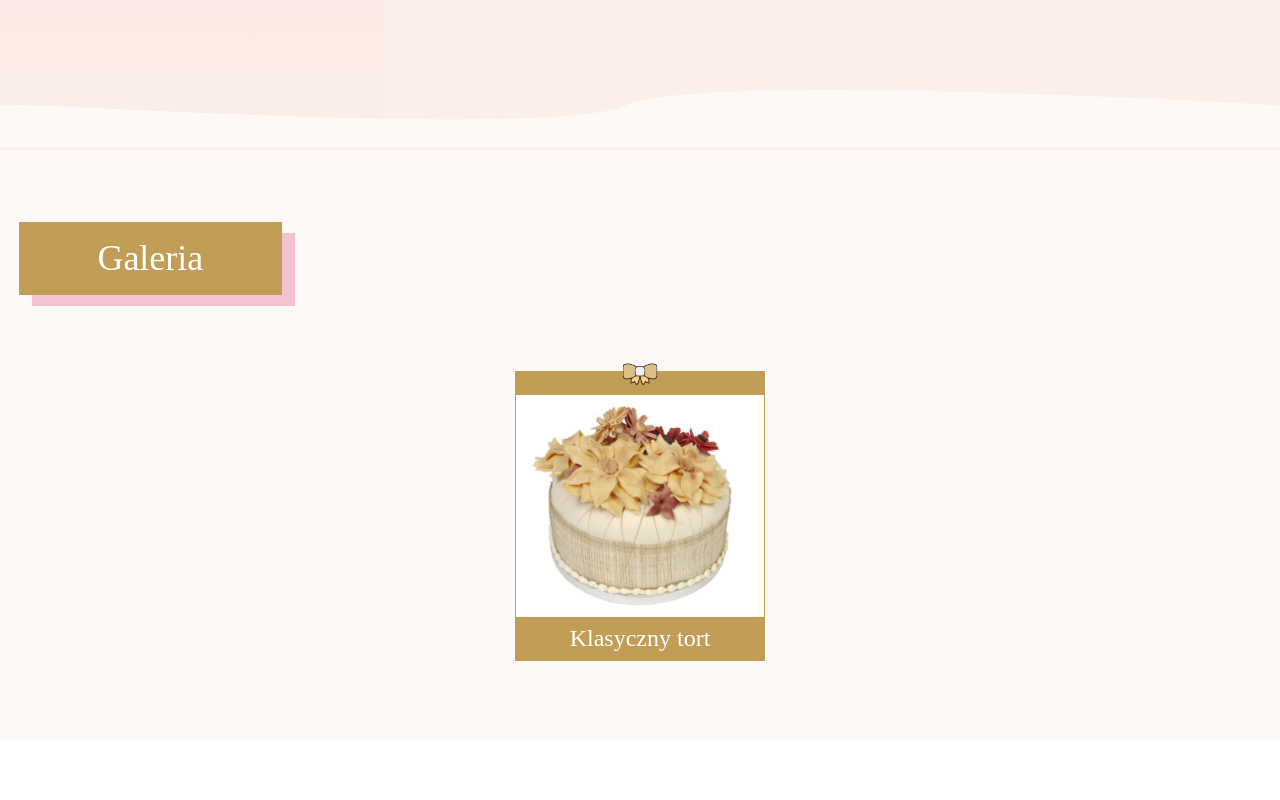
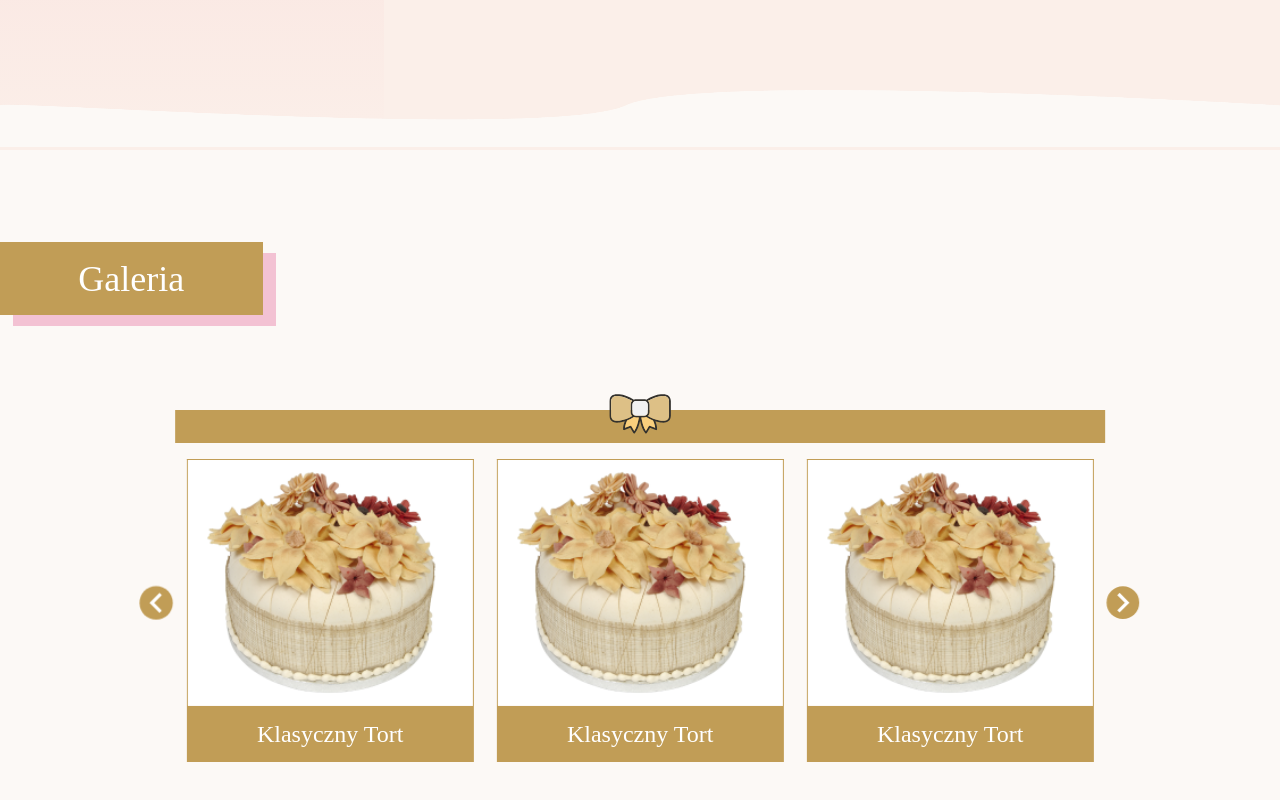
Before and after one commit to PioKl/Torty, a React (Create React App) app: page / in a window 1280 px wide. Shown: the part 1450-2250 px from the top of the page. Before the commit the page ends 2190 px from the top, so only its background shows below. Built offline with nearby package versions, Linux system fonts and the light colour scheme; a web font is replaced by a local one.

Commit message:
Gallery.js|Add new classes (desktop version)

```diff
--- a/src/components/Gallery.js
+++ b/src/components/Gallery.js
@@ -1,19 +1,87 @@
-import React from 'react';
+import React, { useContext } from 'react';
 import '../style/Gallery.scss';
+import { IsDesktopContext } from '../contexts/IsDesktopContext';
+import Slider from "react-slick";
 import galeria1 from '../images/galeria1.png';
+
+function SampleNextArrow(props) {
+    const { onClick } = props;
+    return (
+        <button type="button" onClick={onClick} className={`gallery-desktop__buttonArrow gallery-desktop__buttonArrow--right`}>
+        </button>
+
+    )
+}
+
+function SamplePreviousArrow(props) {
+    const { onClick } = props;
+    return (
+        <button type="button" onClick={onClick} className={`gallery-desktop__buttonArrow gallery-desktop__buttonArrow--left`}>
+        </button>
+
+    )
+}
+
 const Gallery = () => {
+    const { width } = useContext(IsDesktopContext);
+    const settings = {
+        dots: false,
+        infinite: true,
+        slidesToShow: 3,
+        slidesToScroll: 2,
+        nextArrow: <SampleNextArrow />,
+        prevArrow: <SamplePreviousArrow />,
+    };
     return (
+        <>
+            {width >= 1280 ?
+                <div id="gallery" className="gallery-desktop">
+                    <div className="gallery-desktop__section-title"></div>
+                    {/* <div className="gallery-desktop__images-container"> */}
+                    <Slider className="gallery-desktop__images-container" {...settings}>
+                        <div className="gallery-desktop__img-container">
+                            <img className="gallery-desktop__img" src={galeria1} alt="" />
+                            <div className="gallery-desktop__img-titleContainer">
+                                <h1 className="gallery-desktop__img-title">Klasyczny Tort</h1>
+                            </div>
+                        </div>
+                        <div className="gallery-desktop__img-container">
+                            <img className="gallery-desktop__img" src={galeria1} alt="" />
+                            <div className="gallery-desktop__img-titleContainer">
+                                <h1 className="gallery-desktop__img-title">Klasyczny Tort</h1>
+                            </div>
+                        </div>
+                        <div className="gallery-desktop__img-container">
+                            <img className="gallery-desktop__img" src={galeria1} alt="" />
+                            <div className="gallery-desktop__img-titleContainer">
+                                <h1 className="gallery-desktop__img-title">Klasyczny Tort</h1>
+                            </div>
+                        </div>
+                        <div className="gallery-desktop__img-container">
+                            <img className="gallery-desktop__img" src={galeria1} alt="" />
+                            <div className="gallery-desktop__img-titleContainer">
+                                <h1 className="gallery-desktop__img-title">Klasyczny Tort</h1>
+                            </div>
+                        </div>
+                    </Slider>
+                    {/* </div> */}
+                </div>
+                :
                 <div className="gallery">
                     <div className="gallery__section-title"></div>
                     <div className="gallery__images-container">
                         <div className="gallery__img-container">
-                    <img className="gallery__img" src={galeria1} alt=""/>
+                            <button className="gallery__arrow gallery__arrow--left"></button>
+                            <img className="gallery__img" src={galeria1} alt="" />
+                            <button className="gallery__arrow gallery__arrow--right"></button>
                         </div>
                         <div className="gallery__img-titleContainer">
                             <h1 className="gallery__img-title">Klasyczny tort</h1>
                         </div>
                     </div>
                 </div>
+            }
+        </>
     );
 }
 
```
Lines whose indentation alone changed are shown as unchanged.
